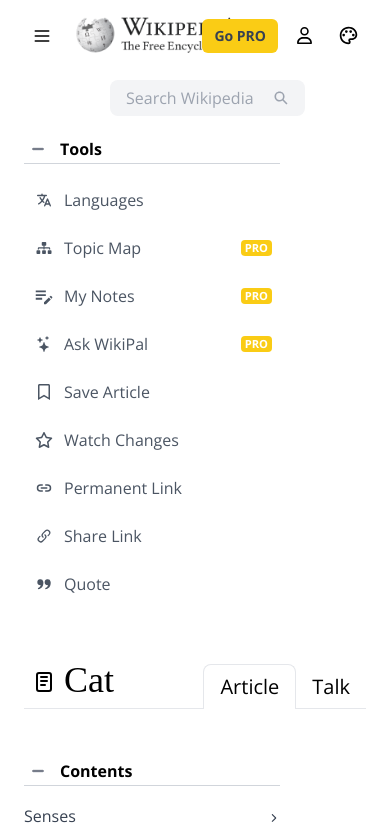
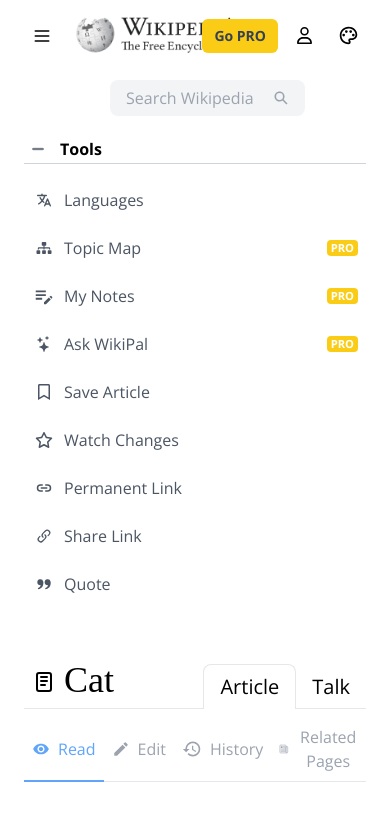
Before and after one commit to ace-lowder/wikipedia-redesign, a Next.js app: page / in a window 390 px wide. Shown: the top 836 px of the page. Built offline with nearby package versions, Linux system fonts and the light colour scheme.

Commit message:
Add options component

```diff
--- /dev/null
+++ b/app/components/Options.tsx
@@ -0,0 +1,29 @@
+import { IoMdEye } from "react-icons/io";
+import { MdEdit } from "react-icons/md";
+import { MdHistory } from "react-icons/md";
+import { IoNewspaperOutline } from "react-icons/io5";
+
+const Options = () => {
+  return (
+    <div className="w-full flex border-b pt-2">
+      <button className="relative top-[1px] flex p-2 items-center gap-2 border-b-2 border-blue-400 text-blue-400">
+        <IoMdEye size={18} />
+        Read
+      </button>
+      <button className="flex p-2 items-center gap-2 text-gray-400">
+        <MdEdit size={18} />
+        Edit
+      </button>
+      <button className="flex p-2 items-center gap-2 text-gray-400">
+        <MdHistory size={20} />
+        History
+      </button>
+      <button className="flex p-2 items-center gap-2 text-gray-400">
+        <IoNewspaperOutline />
+        Related Pages
+      </button>
+    </div>
+  );
+};
+
+export default Options;
--- a/app/components/Tools.tsx
+++ b/app/components/Tools.tsx
@@ -30,9 +30,9 @@
   ];
 
   const proTag = (
-    <button className="px-1 py-0.5 bg-yellow-400 text-[0.7rem] text-white font-bold rounded-[4px] leading-3 ml-auto">
+    <div className="px-1 py-0.5 bg-yellow-400 text-[0.7rem] text-white font-bold rounded-[4px] leading-3 ml-auto">
       PRO
-    </button>
+    </div>
   );
 
   return (
--- a/app/globals.css
+++ b/app/globals.css
@@ -4,6 +4,7 @@
 
 body {
   @apply font-sans;
+  @apply select-none;
 }
 
 h1 {
--- a/app/page.tsx
+++ b/app/page.tsx
@@ -1,5 +1,6 @@
 import ArticleLevels from "./components/ArticleLevels";
 import Contents from "./components/Contents";
+import Options from "./components/Options";
 import Title from "./components/Title";
 import Tools from "./components/Tools";
 
@@ -10,15 +11,19 @@
         <div className="w-full flex flex-col flex-col-reverse md:flex-row gap-12">
           <div
             id="left-sidebar"
-            className="grow md:w-1/5 max-w-64 flex flex-col gap-6 md:mt-7"
+            className="grow min-w-full md:min-w-0 md:w-1/5 max-w-64 flex flex-col gap-6 md:mt-7"
           >
             <Contents />
             <ArticleLevels />
           </div>
-          <main className="grow md:w-1/2">
+          <main className="grow min-w-full md:min-w-0 md:w-1/2">
             <Title>Cat</Title>
+            <Options />
           </main>
-          <div id="right-sidebar" className="grow md:w-1/5 max-w-64 md:mt-7">
+          <div
+            id="right-sidebar"
+            className="grow min-w-full md:min-w-0 md:w-1/5 max-w-64 md:mt-7"
+          >
             <Tools />
           </div>
         </div>
```
